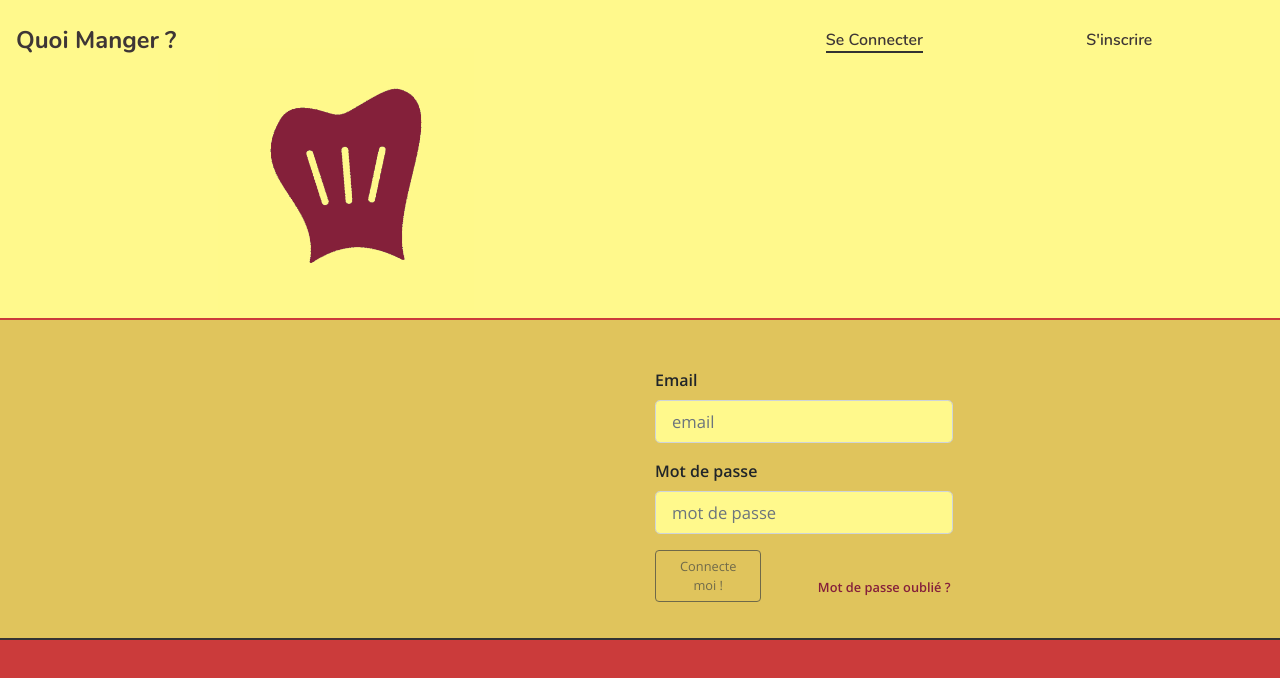
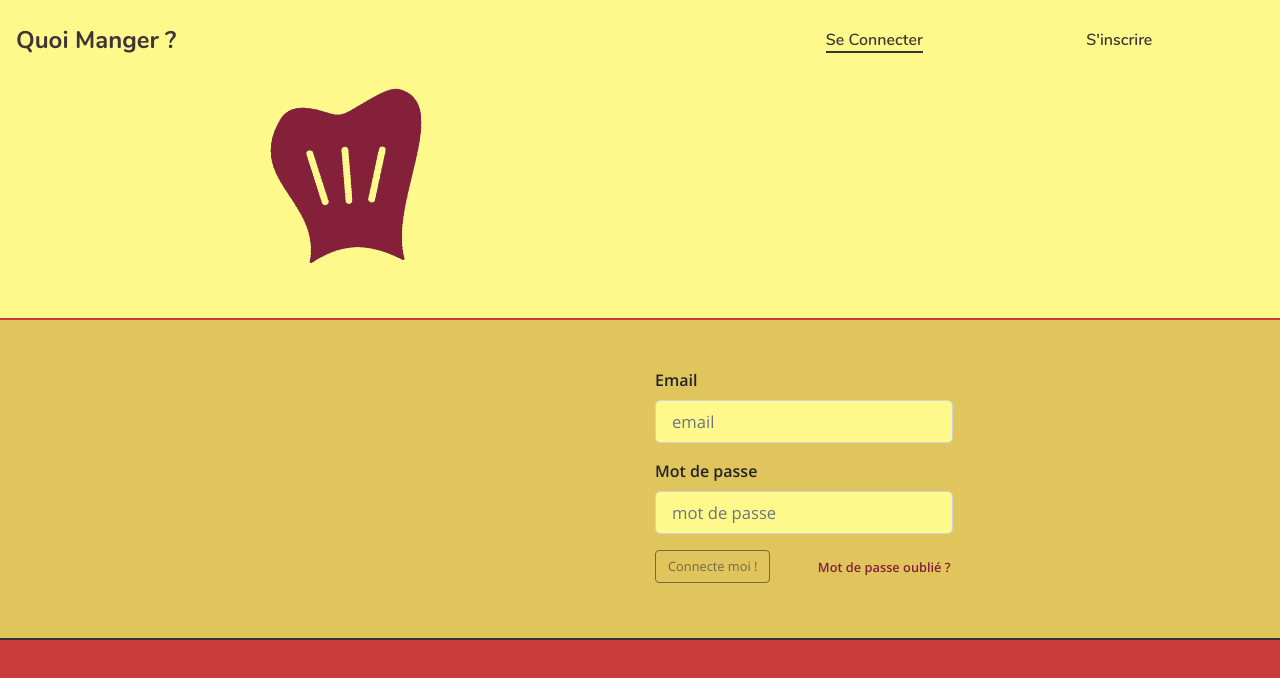
Before and after one commit to pdelpriore/cojemy-front, a React (Create React App) app: page /login in a window 1280 px wide. Shown: the top 678 px of the page. Built offline with nearby package versions, Linux system fonts and the light colour scheme.

Commit message:
fix login button

```diff
--- a/src/forms/login/LoginForm.js
+++ b/src/forms/login/LoginForm.js
@@ -48,7 +48,7 @@ const LoginForm = () => {
         </Col>
       </Row>
       <Row>
-        <Col xs={5}>
+        <Col xs={12}>
           <div className="login-button">
             <Button
               className="login-button-send"
@@ -82,7 +82,6 @@ const LoginForm = () => {
             </Button>
           </div>
         </Col>
-        <Col xs={7} />
       </Row>
     </Form>
   );
```
